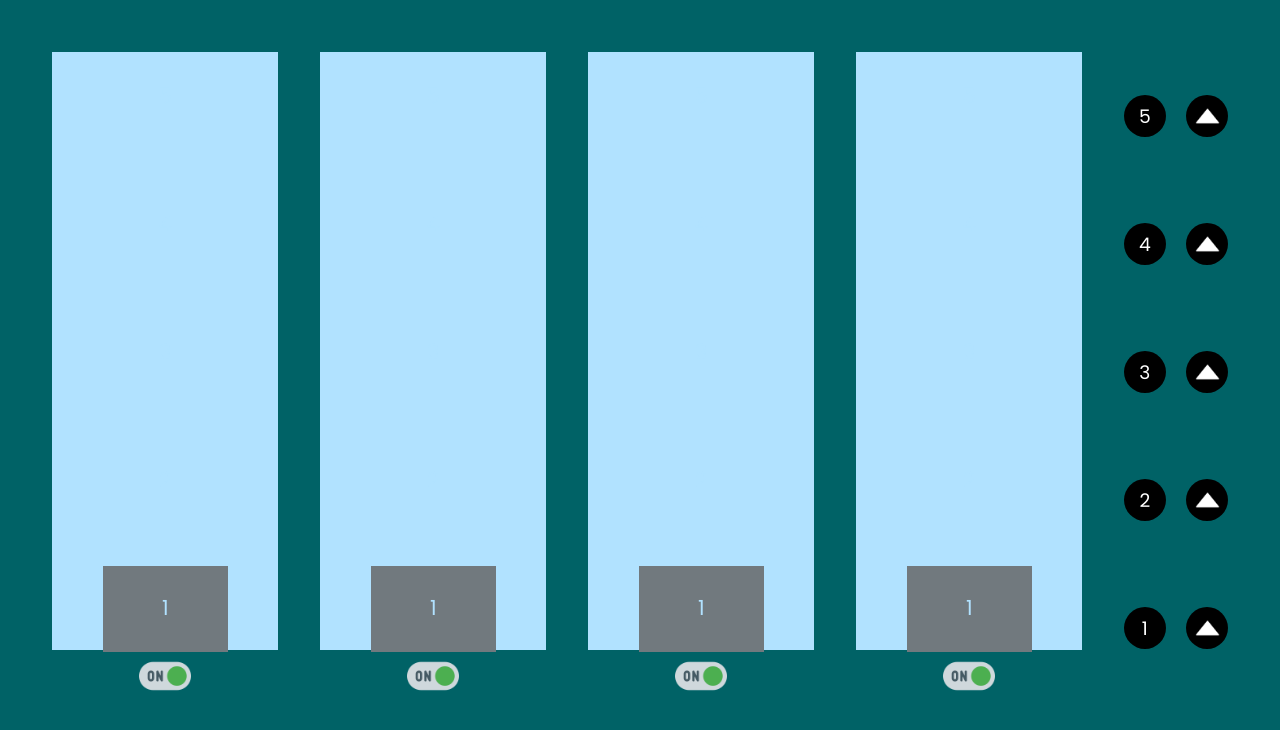
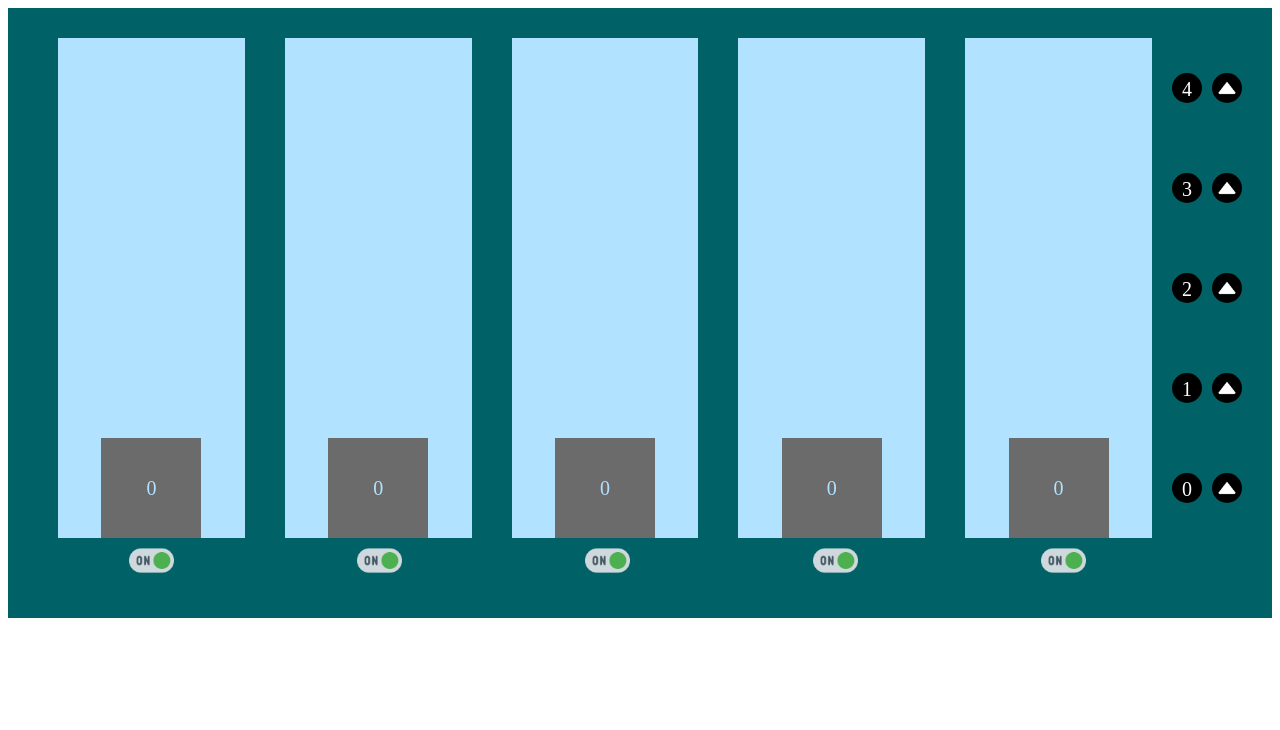
Before and after one commit to RaviAajugiya/Elevator-System, a plain HTML site: page index.html in a window 1280 px wide. Drawn offline with Linux system fonts and the light colour scheme.

Commit message:
Changes to be committed: 	modified:   index.html 	modified:   script.js 	modified:   style.css 	modified:   style.css.map 	modified:   style.scss

```diff
--- a/index.html
+++ b/index.html
@@ -4,101 +4,108 @@
 <head>
     <meta charset="UTF-8">
     <meta name="viewport" content="width=device-width, initial-scale=1.0">
-    <title>Elevator System</title>
+    <title>Document</title>
     <link rel="stylesheet" href="style.css">
 </head>
 
 <body>
     <section>
-        <div id="main">
+        <div class="main">
             <div class="elevatorArea">
-                <div class="elevator">
-                    <div><span>5</span></div>
+                <div class="elevator" id="elevator1">
+                    <div>
                         <div><span>4</span></div>
                         <div><span>3</span></div>
                         <div><span>2</span></div>
                         <div><span>1</span></div>
-                    <div id="el4" class="el">
+                         <div><span>0</span></div>
                     </div>
+                    <div class="box" id="box0"></div>
                 </div>
-                <div class="switch" id="switch1">
-                    <img class="onoff" id="off4" src="icons/switch-on.png" alt="">
-                </div>
-            </div>
-            <div class="elevatorArea">
-                <div class="elevator">
-                    <div><span>5</span></div>
+                <div class="elevator" id="elevator2">
+                    <div>
                         <div><span>4</span></div>
                         <div><span>3</span></div>
                         <div><span>2</span></div>
                         <div><span>1</span></div>
-                    <div id="el3" class="el">
+                         <div><span>0</span></div>
                     </div>
+                    <div class="box" id="box1"></div>
+
                 </div>
-                <div class="switch">
-                    <img class="onoff" id="off3" src="icons/switch-on.png" alt="">
-                </div>
-            </div>
-            <div class="elevatorArea">
-                <div class="elevator">
-                    <div><span>5</span></div>
+                <div class="elevator" id="elevator3">
+                    <div>
                         <div><span>4</span></div>
                         <div><span>3</span></div>
                         <div><span>2</span></div>
                         <div><span>1</span></div>
-                    <div id="el2" class="el">
+                         <div><span>0</span></div>
                     </div>
+                    <div class="box" id="box2"></div>
+
                 </div>
-                <div class="switch">
-                    <img class="onoff" id="off2" src="icons/switch-on.png" alt="">
-                </div>
-            </div>
-            <div class="elevatorArea">
-                <div class="elevator">
-                    <div><span>5</span></div>
+                <div class="elevator" id="elevator4">
+                    <div>
                         <div><span>4</span></div>
                         <div><span>3</span></div>
                         <div><span>2</span></div>
                         <div><span>1</span></div>
-                    <div id="el1" class="el">
+                         <div><span>0</span></div>
                     </div>
+                    <div class="box" id="box3"></div>
+
                 </div>
-                <div class="switch">
-                    <img class="onoff" id="off1" src="icons/switch-on.png" alt="">
+                <div class="elevator" id="elevator5">
+                    <div>
+                        <div><span>4</span></div>
+                        <div><span>3</span></div>
+                        <div><span>2</span></div>
+                        <div><span>1</span></div>
+                         <div><span>0</span></div>
+                    </div>
+                    <div class="box" id="box4"></div>
+
+                </div>
+                <div class="floors">
+                    <div class="floor">
+                        <span>4</span>
+                        <img id="floor4" class="floorbtn" src="icons/arrow-up.png" alt="">
+                    </div>
+                    <div class="floor" >
+                        <span>3</span>
+                        <img id="floor3" class="floorbtn" src="icons/arrow-up.png" alt="">
+                    </div>
+                    <div class="floor" >
+                        <span>2</span>
+                        <img id="floor2" class="floorbtn" src="icons/arrow-up.png" alt="">
+                    </div>
+                    <div class="floor" >
+                        <span>1</span>
+                        <img id="floor1" class="floorbtn" src="icons/arrow-up.png" alt="">
+                    </div>
+                    <div class="floor" >
+                        <span>0</span>
+                        <img id="floor0" class="floorbtn" src="icons/arrow-up.png" alt="">
+                    </div>
                 </div>
             </div>
 
-
-
-            <div id="control">
-                <div class="floorContainer">
-                    <div class="floor"><span>5</span></div>
-                    <div class="floor floorbtn">
-                        <img src="icons/arrow-up.png" alt="">
+            <div class="maintenance">
+                <div class="switches">
+                    <div class="switch">
+                        <img src="icons/switch-on.png" alt="" id="switch1">
                     </div>
+                    <div class="switch">
+                        <img src="icons/switch-on.png" alt="" id="switch2">
                     </div>
-                <div class="floorContainer">
-                    <div class="floor"><span>4</span></div>
-                    <div class="floor floorbtn">
-                        <img src="icons/arrow-up.png" alt="">
+                    <div class="switch">
+                        <img src="icons/switch-on.png" alt="" id="switch3">
                     </div>
+                    <div class="switch">
+                        <img src="icons/switch-on.png" alt="" id="switch4">
                     </div>
-                <div class="floorContainer">
-                    <div class="floor"><span>3</span></div>
-                    <div class="floor floorbtn">
-                        <img src="icons/arrow-up.png" alt="">
-                    </div>
-                </div>
-                <div class="floorContainer">
-                    <div class="floor"><span>2</span></div>
-                    <div class="floor floorbtn">
-                        <img src="icons/arrow-up.png" alt="">
-                    </div>
-                </div>
-                <div class="floorContainer">
-                    <div class="floor"><span>1</span></div>
-                    <div class="floor floorbtn">
-                        <img src="icons/arrow-up.png" alt="">
+                    <div class="switch">
+                        <img src="icons/switch-on.png" alt="" id="switch5">
                     </div>
                 </div>
             </div>
@@ -109,16 +116,3 @@
 </body>
 
 </html>
-
-
-<!-- <!DOCTYPE html>
-<html>
-<head>
-    <title>Image Toggle</title>
-</head>
-<body>
-    <button id="toggleButton">Toggle Image</button>
-    <img id="toggleImage" src="image-off.jpg" alt="Toggled Image">
-    <script src="script.js"></script>
-</body>
-</html> -->
--- a/style.scss
+++ b/style.scss
@@ -1,125 +1,91 @@
-@import url('https://fonts.googleapis.com/css2?family=Poppins:wght@400;700&display=swap');
-
-body {
-    font-family: 'Poppins', sans-serif;
-    background-color: rgb(0, 98, 102);
-    margin: 0;
-    padding: 2.5em;
-    font-size: 1.3em;
+.main {
+    height: fit-content;
+    background-color: #006266;
+    padding: 30px;
+    font-size: 20px;
 }
 
-#main {
-    display: flex;
-    justify-content: space-between;
-    gap: 2em;
-
-    .elevatorArea {
-        position: relative;
-        height: calc(80vh);
-        flex-basis: 20em;
-
+.box {
+    position: absolute;
+    background-color: rgb(107, 107, 107) !important;
+    min-height: 100px;
+    width: 100px;
+    bottom: 0;
+    left: 0;
+    right: 0;
+    margin: auto;
+    transition: all 1s linear;
 }
 
 .elevator {
-        display: flex;
-        flex-direction: column;
-        gap: 2em;
-        background-color: #b1e2ff;
+    position: relative;
+    width: calc(30%);
+    padding: 0px 20px;
 
     span{
         z-index: 5;
-            color: #b1e2ff;
     }
 
-        .el {
-            background-color: #71797e;
-            height: calc(80vh/5 - 2em);
-            width: 6em;
-            position: absolute;
-            left: 0;
-            right: 0;
-            margin: auto;
-            z-index: 1;
-            animation: elevatorAnimation 10s infinite;
-        }
-
-        div {
-            z-index: 2;
+    div>div{
+        min-height: 100px;
         display: flex;
+        justify-content: center;
         align-items: center;
-            justify-content: center;
-            height: calc(80vh/5 - 2em);
-        }
-
-
-    }
-}
-
-.switch {
-    text-align: center;
-}
-
-img {
-    width: 2.5em;
-}
-
-
-#control {
-    display: flex;
-    flex-direction: column;
-
-
-    .floorContainer {
-        display: flex;
-        gap: 1em;
-        align-items: center;
-        text-align: center;
-        height: calc(80vh/5);
-
-
-        img {
-            width: 1.2em !important;
-        }
-
-        .floor {
-            display: flex;
-            align-items: center;
-            justify-content: center;
-            border-radius: 2em;
-            color: white;
-            width: 2em;
-            height: 2em;
-            background-color: black;
-
-            span {
-                font-size: .9em;
+        color: #b1e2ff;
     }
 
 }
 
+.elevator>div {
+    background-color: #b1e2ff;
 }
 
-    .floorbtn {
-        &:hover {
-            background-color: #b1e2ff;
+.elevatorArea,
+.maintenance {
+    display: flex;
+    justify-content: space-between;
+}
+
+.switches {
+    display: inline-flex;
+    justify-content: space-around;
+    width: calc(100% - 65px);
 
     img {
-                filter: brightness(0);
+        width: 45px;
     }
 }
 
+.floors {
+
+    .floor {
+        display: flex;
+        min-height: 100px;
+        align-items: center;
+        gap: 10px;
+
+        span,
+        img {
+            width: 20px;
+            height: 20px;
+            background-color: rgb(0, 0, 0);
+            border-radius: 50%;
+            text-align: center;
+            color: white;
+            padding: 5px;
+
+            &:hover {
+                background-color: #b1e2ff;
+            }
+        }
     }
 }
 
-.switchbtn{
-    display: none;
-}
-
-@keyframes elevatorAnimation{
+@keyframes boxAnimation {
     from {
-        top:0%;
+        top: 0;
     }
     to{
-        top:100%;
+        top: 400px;
     }
 }
```
Also changed, not shown: script.js (+20 -67 lines), style.css, 1 other file. Lines whose indentation alone changed are shown as unchanged.
